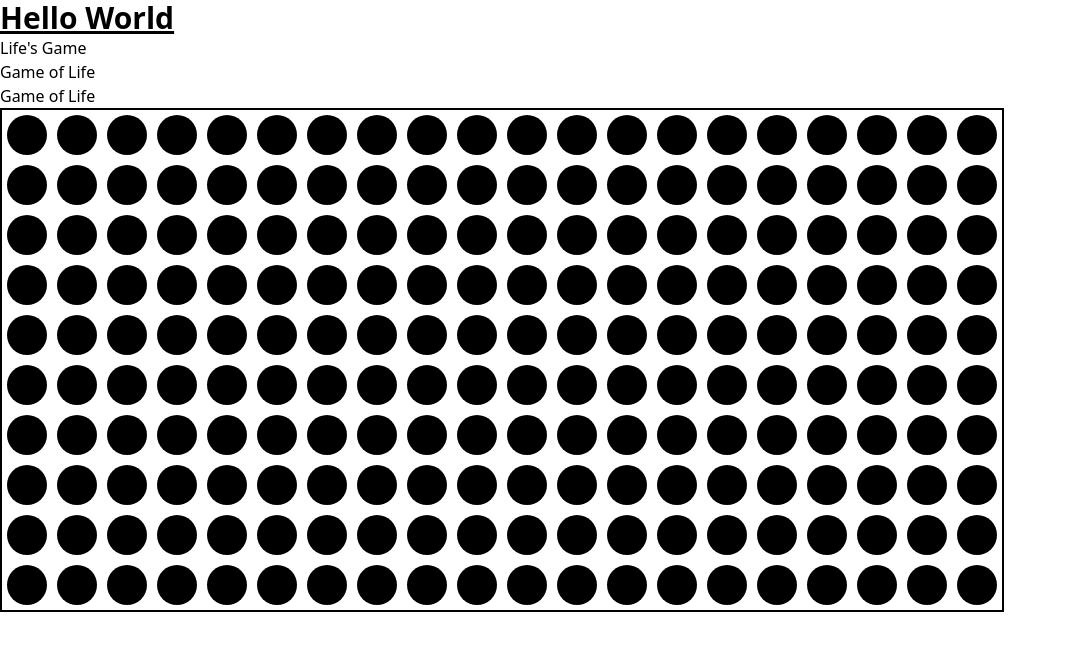
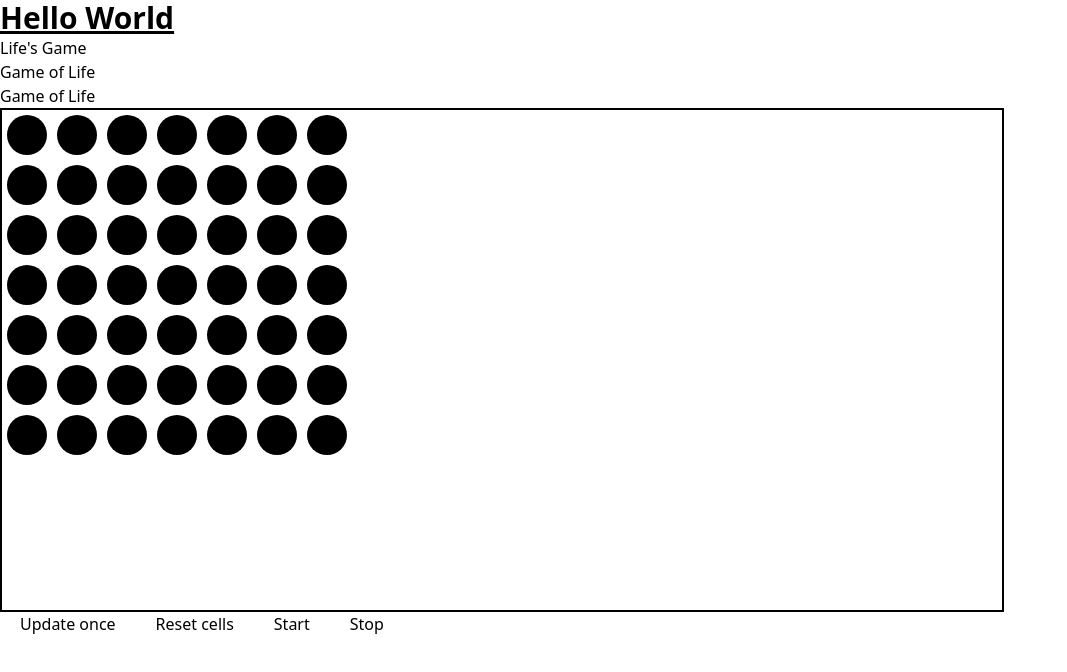
Before and after one commit to JonasDeipenbrock/lifeGames, a React (Vite) app: page /gameOfLife in a window 1280 px wide. Shown: the top 672 px of the page, without its empty margins (0-1067 px from the left). Built offline with nearby package versions, Linux system fonts and the light colour scheme.

Commit message:
adds game logic
Signed-off-by: Jonas Deipenbrock <jonas.deipenbrock@gmx.de>

```diff
--- a/src/gameOfLife/world.ts
+++ b/src/gameOfLife/world.ts
@@ -3,18 +3,105 @@ export class World {
     private width: number;
     private cellSize = 50;
     private cells: Array<boolean>;
+    private paused = true;
 
     constructor(width: number, height: number) {
-        this.width = width / this.cellSize;
-        this.height = height / this.cellSize;
+        // this.width = width / this.cellSize;
+        // this.height = height / this.cellSize;
+        this.width = 7;
+        this.height = 7;
 
-        this.cells = new Array(height * width).fill(false);
+        this.cells = new Array(
+            // (height / this.cellSize - 2) * (width / this.cellSize)
+            7 * 7
+        ).fill(false);
+    }
+
+    updateOnce(forceUpdate = false) {
+        if (this.paused && !forceUpdate) {
+            return;
+        }
+
+        const nextGeneration = new Array(
+            // (height / this.cellSize - 2) * (width / this.cellSize)
+            7 * 7
+        ).fill(false);
+
+        for (let i = 0; i < this.width; i++) {
+            for (let j = 0; j < this.height; j++) {
+                //calculate living neighbours
+                let livingNeighbours = 0;
+                for (let xi = i - 1; xi <= i + 1; xi++) {
+                    for (let xj = j - 1; xj <= j + 1; xj++) {
+                        if (
+                            xi < 0 ||
+                            xj < 0 ||
+                            xi >= this.width ||
+                            xj >= this.height ||
+                            (xi === i && xj === j)
+                        ) {
+                            continue;
+                        }
+                        const neighbourCell = this.cells[xi * this.width + xj];
+                        if (neighbourCell) {
+                            livingNeighbours++;
+                        }
+                    }
+                }
+                const cell = this.cells[i * this.width + j];
+
+                //dead cell and exactly 3 living neighbours => make alive
+                if (!cell && livingNeighbours === 3) {
+                    nextGeneration[i * this.width + j] = true;
+                    continue;
+                }
+
+                //alive and less than 2 living neighbours => make dead
+                if (cell && livingNeighbours < 2) {
+                    nextGeneration[i * this.width + j] = false;
+                    continue;
+                }
+
+                //alive and more than 3 living neighbours => make dead
+                if (cell && livingNeighbours > 3) {
+                    nextGeneration[i * this.width + j] = false;
+                    continue;
+                }
+
+                //alive and 2 or 3 living neighbours => stays alive
+                if (cell) {
+                    nextGeneration[i * this.width + j] = true;
+                    continue;
+                }
+            }
+        }
+
+        this.cells = nextGeneration;
+    }
+
+    setCells() {
+        this.cells = new Array(
+            // (height / this.cellSize - 2) * (width / this.cellSize)
+            7 * 7
+        ).fill(false);
+
+        // this.cells[0 * this.width + 0] = true;
+        this.cells[0 * this.width + 1] = true;
+        this.cells[1 * this.width + 2] = true;
+        this.cells[2 * this.width + 0] = true;
+        this.cells[2 * this.width + 1] = true;
+        this.cells[2 * this.width + 2] = true;
     }
 
     draw(ctx: CanvasRenderingContext2D) {
         for (let i = 0; i < this.width; i++) {
             for (let j = 0; j < this.height; j++) {
-                ctx.fillStyle = "#000000";
+                const cell = this.cells[i * this.width + j];
+                if (cell) {
+                    ctx.fillStyle = '#ff0000';
+                } else {
+                    ctx.fillStyle = '#000000';
+                }
                 ctx.beginPath();
                 ctx.arc(
                     i * this.cellSize + this.cellSize / 2,
@@ -24,8 +111,15 @@ export class World {
                     2 * Math.PI
                 );
                 ctx.fill();
-                console.log(i, j);
             }
         }
     }
+
+    pause() {
+        this.paused = true;
+    }
+
+    unpause() {
+        this.paused = false;
+    }
 }
--- a/src/routes/GameOfLife/GameOfLife.tsx
+++ b/src/routes/GameOfLife/GameOfLife.tsx
@@ -1,6 +1,6 @@
-import { useRef } from "react";
-import { World } from "../../gameOfLife/world";
-import useCanvas from "../../hooks/useCanvas";
+import { useRef, useState } from 'react';
+import { World } from '../../gameOfLife/world';
+import useCanvas from '../../hooks/useCanvas';
 
 const GameOfLife = () => {
     const world = useRef<World>(new World(1000, 500));
@@ -11,24 +11,50 @@ const GameOfLife = () => {
         // ctx.arc(50, 100, 20, 0, 2 * Math.PI);
         // ctx.fill();
         world.current.draw(ctx);
-        console.log("drawing finished");
     };
 
     const update = (ctx: CanvasRenderingContext2D) => {
-        // console.log("updating");
+        world.current.updateOnce();
+    };
+    const canvasRef = useCanvas(draw, update);
+
+    const updateOnce = () => {
+        world.current.updateOnce(true);
     };
 
-    const canvasRef = useCanvas(draw, update);
-    3;
+    const setCells = () => {
+        world.current.setCells();
+    };
+
+    const pause = () => {
+        world.current.pause();
+    };
+
+    const unpause = () => {
+        world.current.unpause();
+    };
+
     return (
         <>
             <div>Game of Life</div>
             <canvas
                 ref={canvasRef}
-                width="1000"
-                height="500"
-                className="border-solid border-2 border-black"
+                width='1000'
+                height='500'
+                className='border-solid border-2 border-black'
             />
+            <button onClick={updateOnce} className='px-5'>
+                Update once
+            </button>
+            <button onClick={setCells} className='px-5'>
+                Reset cells
+            </button>
+            <button className='px-5' onClick={unpause}>
+                Start
+            </button>
+            <button className='px-5' onClick={pause}>
+                Stop
+            </button>
         </>
     );
 };
--- a/src/types/gameOfLife.ts
+++ /dev/null
@@ -1,11 +0,0 @@
-export class Grid {
-    width: number;
-    height: number;
-    cells: Array<boolean>;
-
-    constructor(width: number, height: number) {
-        this.width = width;
-        this.height = height;
-        this.cells = new Array<boolean>(width * height).fill(false);
-    }
-}
```
Also changed, not shown: src/hooks/useCanvas.ts (+2 -23 lines).
